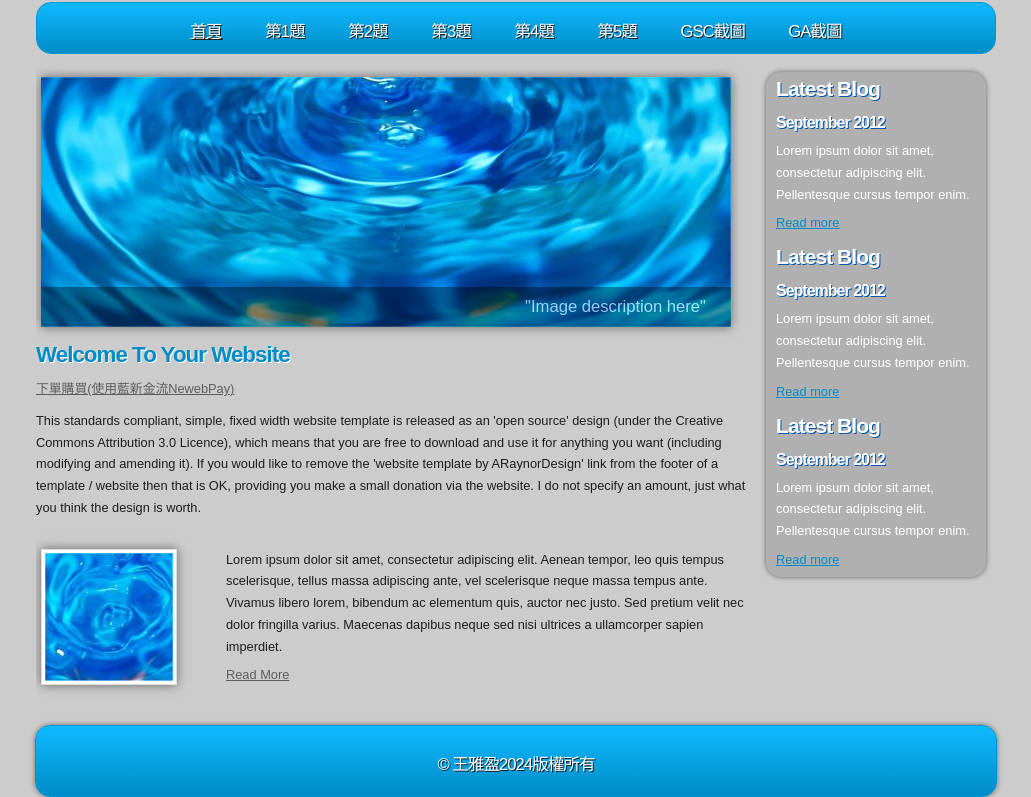
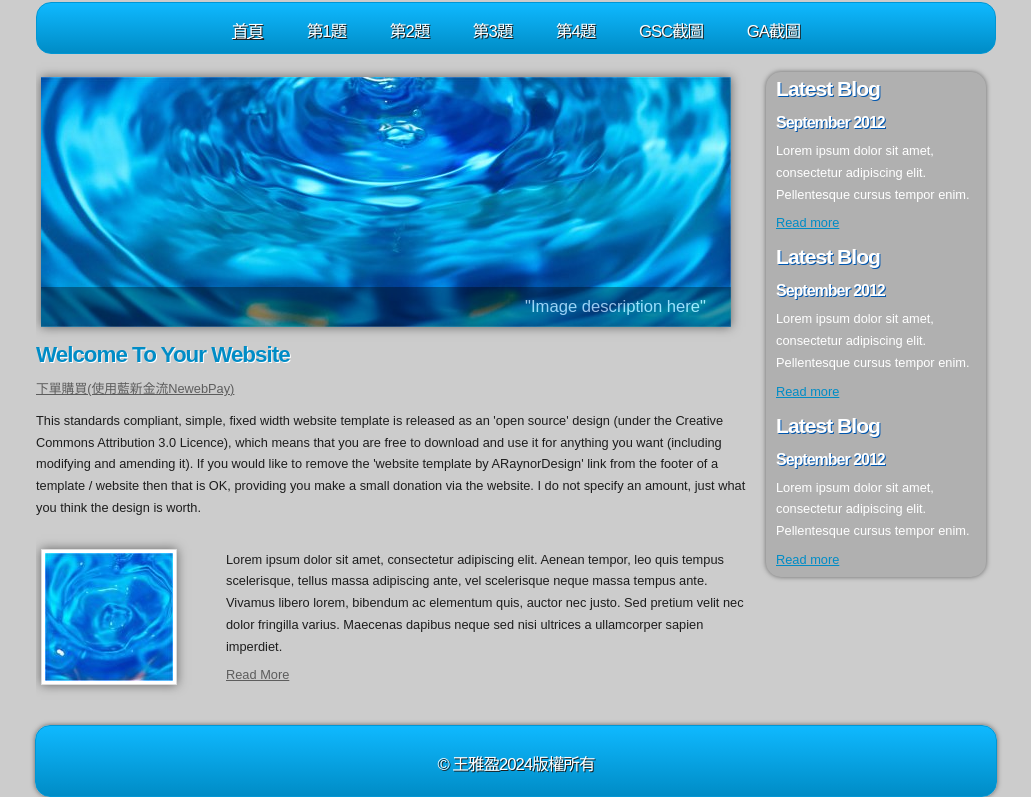
Before and after one commit to aammyyx/hw4, a plain HTML site: page a6.html in a window 1280 px wide. Shown: the part 123-920 px from the top of the page, without its empty margins (124-1155 px from the left). Drawn offline with Linux system fonts and the light colour scheme.

Commit message:
Add files via upload

```diff
--- a/a6.html
+++ b/a6.html
@@ -36,9 +36,8 @@
             <li><a href="a2.html">第2題</a></li>
             <li><a href="a3.html">第3題</a></li>
             <li><a href="a4.html">第4題</a></li>
-            <li><a href="a5.html">第5題</a></li>
-            <li><a href="a6.html">GSC截圖</a></li>
-            <li><a href="a7.html">GA截圖</a></li>
+            <li><a href="a5.html">GSC截圖</a></li>
+            <li><a href="a6.html">GA截圖</a></li>
 
 
 
@@ -57,7 +56,7 @@
 		<div class="content_item">
 		  <h1>Welcome To Your Website</h1>
       <p>
-        <a href="https://www.newebpay.com/website/Page/content/service_creditcard" target="blank">下單購買(使用藍新金流NewebPay)</a>
+        <a class="s3" href="https://www.newebpay.com/website/Page/content/service_creditcard" target="blank">下單購買(使用藍新金流NewebPay)</a>
       </p>
           <p>This standards compliant, simple, fixed width website template is released as an 'open source' design (under the Creative Commons Attribution 3.0 Licence), which means that you are free to download and use it for anything you want (including modifying and amending it). If you would like to remove the 'website template by ARaynorDesign' link from the footer of a template / website then that is OK, providing you make a small donation via the website. I do not specify an amount, just what you think the design is worth.</p>
         </div><!--close content_item-->
```
Also changed, not shown: a1.html (+2 -3 lines), a2.html (+2 -3 lines), a3.html (+2 -3 lines), a5.html (+2 -3 lines), index.html (+2 -3 lines).
